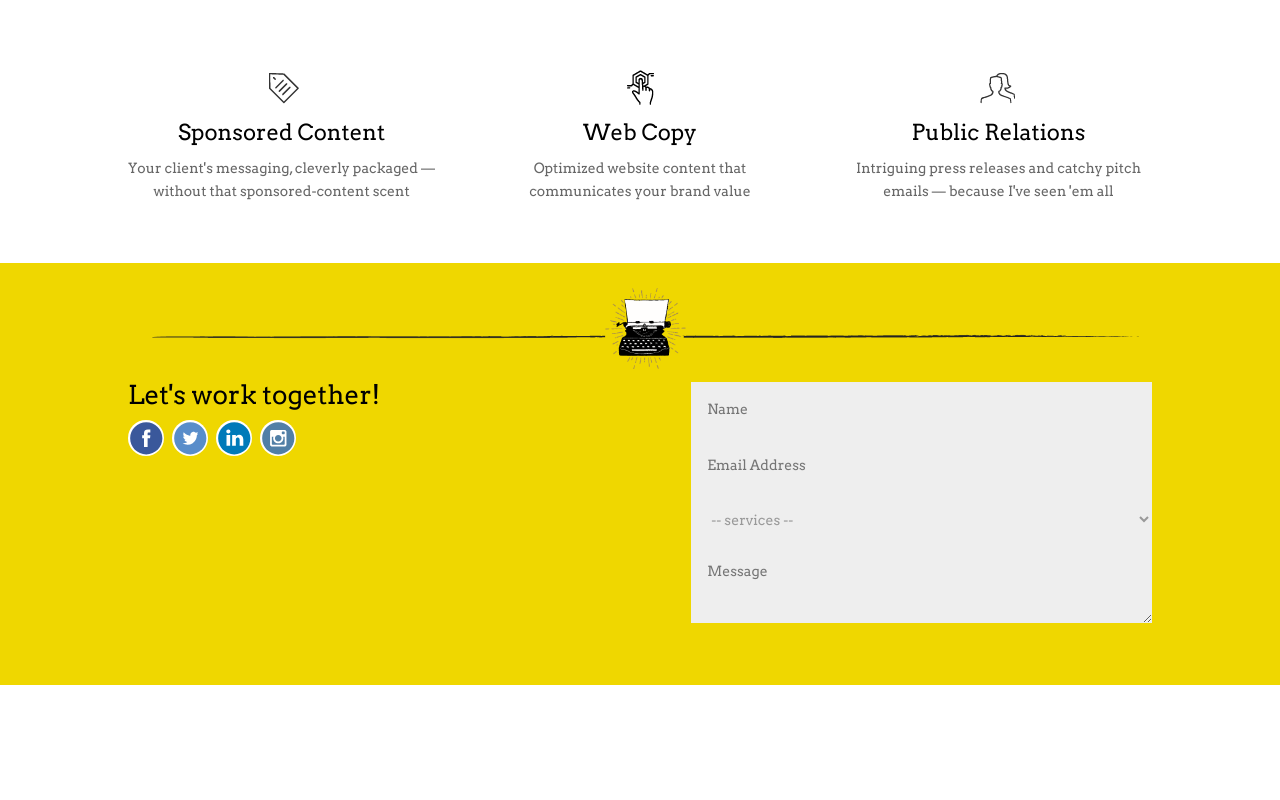
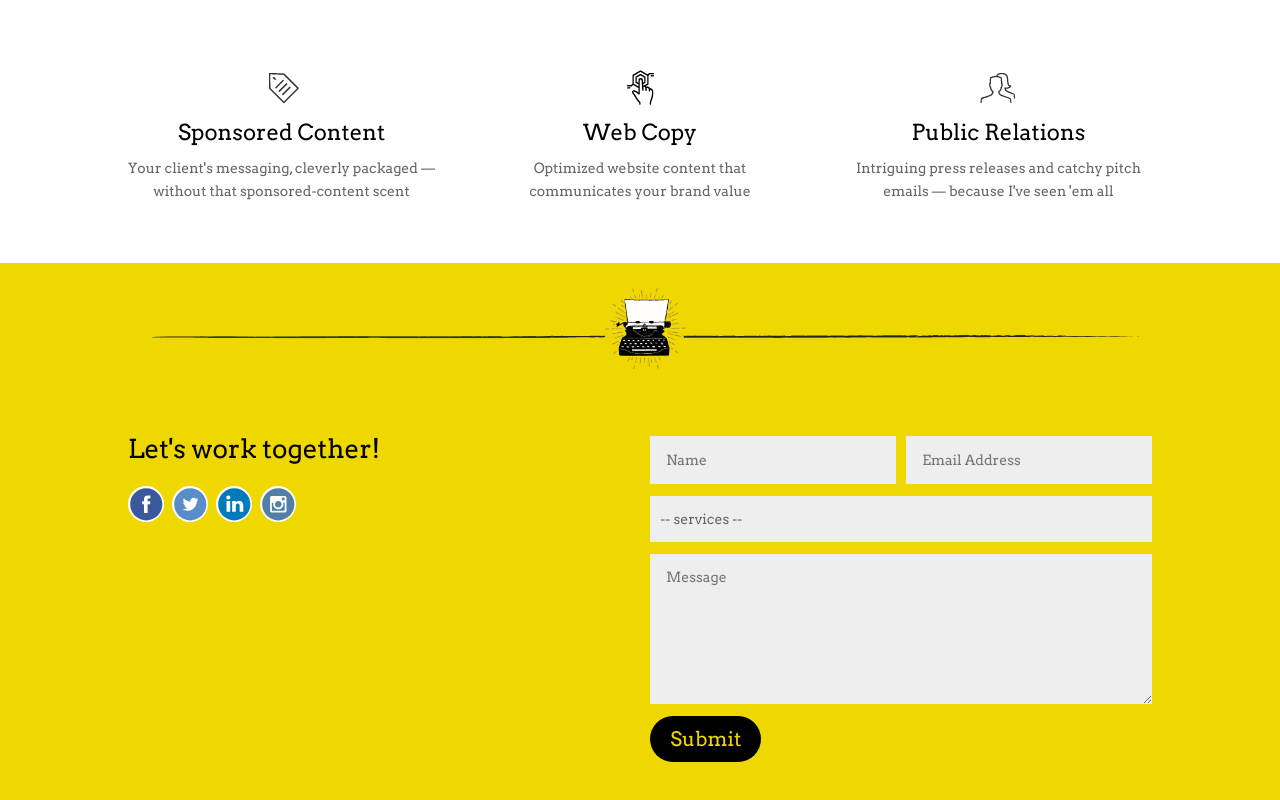
Before and after one commit to keelzebub/katiemccarthy, a React (Create React App) app: page / in a window 1280 px wide. Shown: the part 3168-3968 px from the top of the page. Before the commit the page ends 3853 px from the top, so only its background shows below. Built offline with nearby package versions, Linux system fonts and the light colour scheme.

Commit message:
finish styling of main page components

```diff
--- a/src/components/global/Footer.jsx
+++ b/src/components/global/Footer.jsx
@@ -10,17 +10,24 @@ export const Footer = () => {
       <section className='mainFooter-content'>
         <img src={typewriterDivider} className='mainFooter-divider' alt='divider' />
 
-        <section className='mainFooter-section'>
+        <section className='mainFooter-socialSection'>
           <h2>Let's work together!</h2>
-          <SocialMediaIcons />
+
+
+          <SocialMediaIcons classes='mainFooter-socialSection-socialIcons' />
         </section>
 
-        <section className='mainFooter-section'>
-          <input type='text' placeholder='Name' required='true' />
+        <section className='mainFooter-contactSection'>
+          <input type='text' placeholder='Name' required='true' className='mainFooter-contactSection-name' />
 
-          <input type='email' placeholder='Email Address' required='true' />
+          <input
+            type='email'
+            placeholder='Email Address'
+            required='true'
+            className='mainFooter-contactSection-email'
+          />
 
-          <select required='true'>
+          <select required='true' className='mainFooter-contactSection-services'>
             <option>-- services --</option>
             <option value='Web Editorial'>Web Editorial</option>
             <option value='Print Editorial'>Print Editorial</option>
@@ -28,15 +35,18 @@ export const Footer = () => {
             <option value='Content Marketing'>Content Marketing</option>
             <option value='Email Marketing'>Email Marketing</option>
             <option value='Corporate Blogs'>Corporate Blogs</option>
-            <option value='Sponored Content'>Sponored Content</option>
+            <option value='Sponsored Content'>Sponsored Content</option>
             <option value='Web Copy'>Web Copy</option>
             <option value='Public Relations'>Public Relations</option>
             <option value='Something Else'>Something Else</option>
           </select>
 
-          <textarea placeholder='Message' required='true'>
+          <textarea placeholder='Message' required='true' className='mainFooter-contactSection-message'>
+          </textarea>
 
-          </textarea>
+          <button className='mainFooter-contactSection-submit'>
+            Submit
+          </button>
         </section>
       </section>
     </footer>
--- a/src/components/global/SocialMediaIcons.jsx
+++ b/src/components/global/SocialMediaIcons.jsx
@@ -1,12 +1,13 @@
 import React from 'react';
+import PropTypes from 'prop-types';
 
 import linkedInIcon from '../../images/linkedin-icon.svg';
 import instagramIcon from '../../images/instagram-icon.svg';
 import facebookIcon from '../../images/facebook-icon.svg';
 import twitterIcon from '../../images/twitter-icon.svg';
 
-export const SocialMediaIcons = () => (
-  <section>
+export const SocialMediaIcons = ({classes}) => (
+  <section className={classes}>
     <a href='https://www.facebook.com/ktjmccarthy'
         className='socialMediaIcon'
         target='_blank'
@@ -37,3 +38,7 @@ export const SocialMediaIcons = () => (
     </a>
   </section>
 );
+
+SocialMediaIcons.propTypes = {
+  classes: PropTypes.string,
+};
--- a/src/css/global/_base.scss
+++ b/src/css/global/_base.scss
@@ -77,14 +77,23 @@ a {
 }
 
 input,
-textarea,
-select {
-  width: 100%;
+textarea {
   padding: 16px;
+  line-height: 1em;
   background-color: #eee;
   border: none;
   border-radius: 0;
-  color: #999;
+  color: #666;
+}
+
+select {
+  padding: 16px 20px 16px 10px;
+  line-height: 1em;
+  background-color: #eee;
+  border: none;
+  border-radius: 0;
+  color: #666;
+  appearance: none;
 }
 
 .page {
--- a/src/css/layout/_footer.scss
+++ b/src/css/layout/_footer.scss
@@ -7,7 +7,7 @@
   width: 80%;
   max-width: $page-width;
   margin: 0 auto;
-  padding: 20px 0 54px;
+  padding: 0 0 54px;
   display: flex;
   align-items: flex-start;
   justify-content: space-between;
@@ -16,8 +16,66 @@
 
 .mainFooter-divider {
   width: 100%;
+  margin: 20px 0 54px;
 }
 
-.mainFooter-section {
-  width: 45%;
+.mainFooter-socialSection {
+  width: 49%;
+
+  @include breakpoint(tabletLandscape) {
+    width: 100%;
+    text-align: center;
+  }
 }
+
+.mainFooter-socialSection-socialIcons {
+  margin: 12px 0 20px;
+}
+
+.mainFooter-contactSection {
+  width: 49%;
+  display: flex;
+  align-items: flex-start;
+  justify-content: space-between;
+  flex-wrap: wrap;
+
+  @include breakpoint(tabletLandscape) {
+    width: 100%;
+  }
+}
+
+.mainFooter-contactSection-name {
+  width: 49%;
+  margin-bottom: 12px;
+}
+
+.mainFooter-contactSection-email {
+  width: 49%;
+  margin-bottom: 12px;
+}
+
+.mainFooter-contactSection-services {
+  width: 100%;
+  margin-bottom: 12px;
+}
+
+.mainFooter-contactSection-message {
+  width: 100%;
+  min-height: 150px;
+  margin-bottom: 12px;
+}
+
+.mainFooter-contactSection-submit {
+  padding: 6px 20px;
+  font-size: 20px;
+  text-align: center;
+  line-height: 34px;
+  border-radius: 50px;
+  background: black;
+  color: $header-color;
+  border: none;
+
+  &:hover {
+    opacity: .8;
+  }
+}
```
